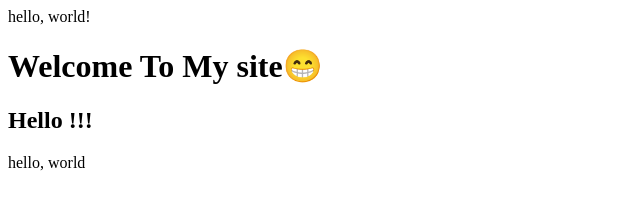
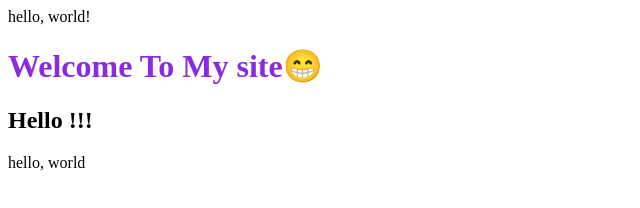
Before and after one commit to RadmehrAbolhasani/hello, a plain HTML site: page index.html in a window 1280 px wide. Shown: the whole page, without its empty margins (0-640 px from the left). Drawn offline with Linux system fonts and the light colour scheme.

Commit message:
Update index.html

```diff
--- a/index.html
+++ b/index.html
@@ -5,7 +5,7 @@
         </head>
         <body>
             hello, world!
-            <h1>Welcome To My site😁</h1>
+            <h1 style="color: blueviolet;">Welcome To My site😁</h1>
             <h2>Hello !!!</h2>
             hello, world
         </body>
```
